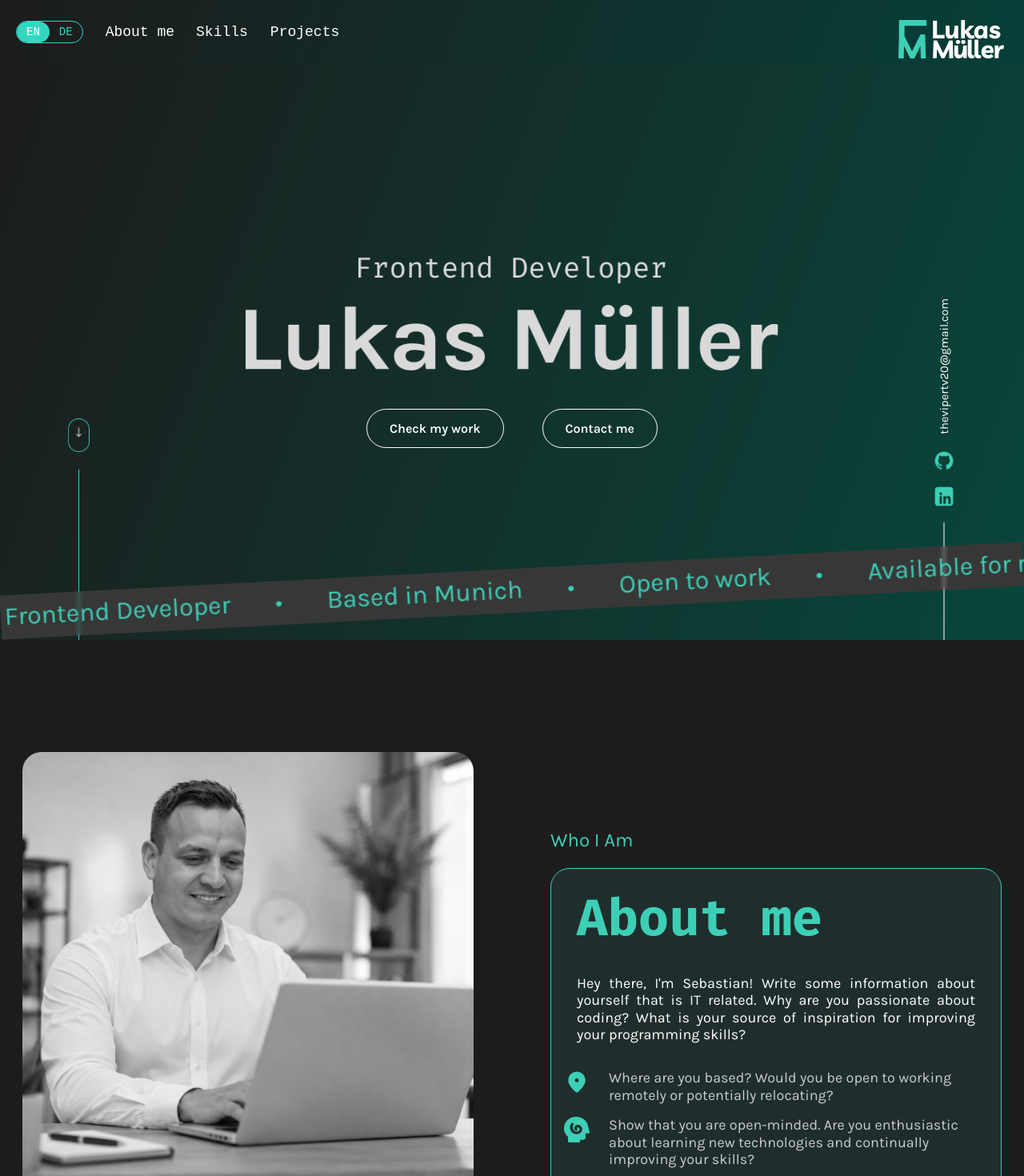
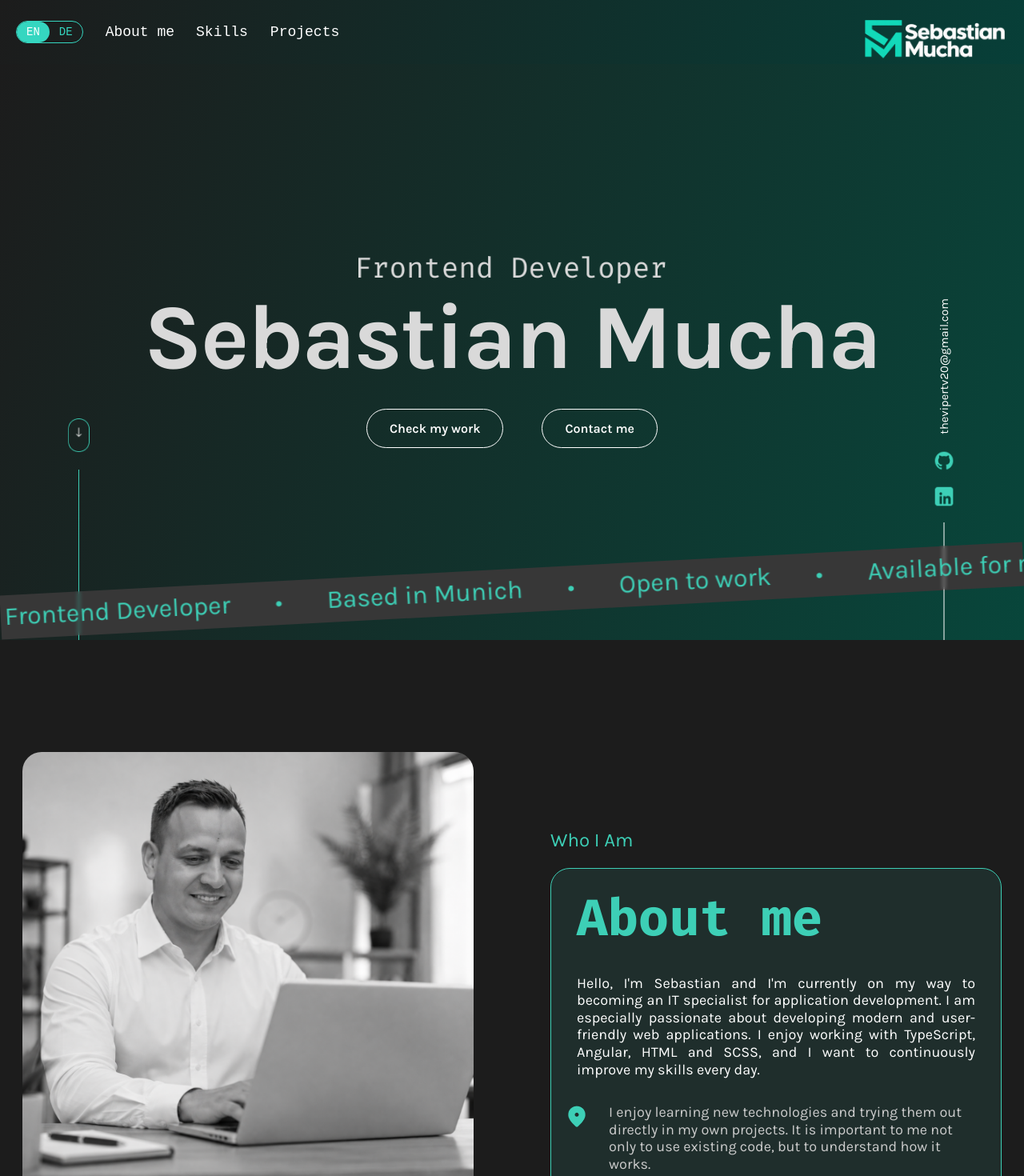
Before and after one commit to thevipertv20-boop/portfolio, an Angular app: page / in a window 1280 px wide. Shown: the top 1470 px of the page at 80% size. Built offline with nearby package versions, Linux system fonts and the light colour scheme.

Commit message:
feat: update branding and about me

```diff
--- a/src/app/components/footer/footer.html
+++ b/src/app/components/footer/footer.html
@@ -2,9 +2,15 @@
     <div class="footer-content">
         <div class="footer-info">
             <a href="#" class="footer-logo">
-                <img class="footer-logo-normal" src="assets/icons/4. Logo.png" [alt]="t().footer.logoAlt">
-                <img class="footer-logo-hover" src="assets/icons/4. Logo.png" alt="">
+                <img class="footer-logo-normal" src="assets/icons/Sebastian Mucha Logo mit Monogramm.png" [alt]="t().footer.logoAlt">
+                <img class="footer-logo-hover" src="assets/icons/Sebastian Mucha Logo mit Monogramm.png" alt="">
             </a>
+            <svg class="footer-logo-filter" aria-hidden="true">
+                <filter id="footer-logo-outline">
+                    <feMorphology in="SourceAlpha" operator="erode" radius="1" result="inside" />
+                    <feComposite in="SourceGraphic" in2="inside" operator="out" />
+                </filter>
+            </svg>
             <span class="footer-text footer-role">{{ t().footer.role }}</span>
             <span class="footer-text">{{ t().footer.location }}</span>
         </div>
--- a/src/app/components/footer/footer.scss
+++ b/src/app/components/footer/footer.scss
@@ -27,7 +27,7 @@
 .footer-logo {
     position: relative;
     display: block;
-    width: 133px;
+    width: 175px;
     height: 48px;
     overflow: hidden;
 }
@@ -35,19 +35,21 @@
 .footer-logo-normal,
 .footer-logo-hover {
     position: absolute;
-    inset: 0;
-    width: 100%;
-    height: 100%;
-    object-fit: none;
-}
-
-.footer-logo-normal {
-    object-position: -20px -20px;
+    top: -19.8px;
+    left: -34.4px;
+    width: 242px;
+    height: auto;
 }
 
 .footer-logo-hover {
-    object-position: -20px -77px;
+    filter: url(#footer-logo-outline);
     opacity: 0;
+}
+
+.footer-logo-filter {
+    position: absolute;
+    width: 0;
+    height: 0;
 }
 
 .footer-logo:hover .footer-logo-normal {
--- a/src/app/components/header/header.html
+++ b/src/app/components/header/header.html
@@ -20,9 +20,16 @@
         </div>
 
         <a routerLink="/" class="logo">
-            <img class="logo-normal" src="assets/icons/4. Logo.png" alt="Sebastian Mucha">
-            <img class="logo-hover" src="assets/icons/4. Logo.png" alt="">
+            <img class="logo-normal" src="assets/icons/Sebastian Mucha Logo mit Monogramm.png" alt="Sebastian Mucha">
+            <img class="logo-hover" src="assets/icons/Sebastian Mucha Logo mit Monogramm.png" alt="">
         </a>
+
+        <svg class="logo-filter" aria-hidden="true">
+            <filter id="logo-outline">
+                <feMorphology in="SourceAlpha" operator="erode" radius="1" result="inside" />
+                <feComposite in="SourceGraphic" in2="inside" operator="out" />
+            </filter>
+        </svg>
 
     </nav>
 </header>
--- a/src/app/components/header/header.scss
+++ b/src/app/components/header/header.scss
@@ -122,7 +122,7 @@
     display: block;
     align-self: flex-start;
     margin-top: 25px;
-    width: 133px;
+    width: 175px;
     height: 50px;
     overflow: hidden;
 }
@@ -130,19 +130,21 @@
 .logo-normal,
 .logo-hover {
     position: absolute;
-    inset: 0;
-    width: 100%;
-    height: 100%;
-    object-fit: none;
-}
-
-.logo-normal {
-    object-position: -20px -20px;
+    top: -19.8px;
+    left: -34.4px;
+    width: 242px;
+    height: auto;
 }
 
 .logo-hover {
-    object-position: -20px -77px;
+    filter: url(#logo-outline);
     opacity: 0;
+}
+
+.logo-filter {
+    position: absolute;
+    width: 0;
+    height: 0;
 }
 
 .logo:hover .logo-normal {
--- a/src/app/components/hero/hero.html
+++ b/src/app/components/hero/hero.html
@@ -2,9 +2,7 @@
     <div class="hero-content">
         <img class="hero-eyebrow" src="assets/icons/Frontend Developer.png" alt="Frontend Developer">
 
-        <h1 class="hero-title">
-            <img src="assets/icons/Lukas Müller.png" alt="Sebastian Mucha">
-        </h1>
+        <h1 class="hero-title">Sebastian Mucha</h1>
 
         <div class="hero-actions">
             <a href="#projects" class="btn">
--- a/src/app/components/hero/hero.scss
+++ b/src/app/components/hero/hero.scss
@@ -67,13 +67,16 @@
 }
 
 .hero-title {
+    position: relative;
+    top: 0.007em;
     margin: 0 0 clamp(24px, 4vw, 48px);
-}
-
-.hero-title img {
-    display: block;
-    width: clamp(320px, 52vw, 741px);
-    height: auto;
+    font-family: 'Karla', sans-serif;
+    font-weight: 700;
+    font-size: clamp(55.2px, 8.97vw, 128px);
+    line-height: 0.71875;
+    letter-spacing: -0.02em;
+    white-space: nowrap;
+    color: #d9d9d9;
 }
 
 .hero-actions {
--- a/src/app/i18n/language.ts
+++ b/src/app/i18n/language.ts
@@ -34,16 +34,17 @@ export const translations = {
       eyebrow: 'Who I Am',
       title: 'About me',
       text:
-        "Hey there, I'm Sebastian! Write some information about yourself that is IT related. " +
-        'Why are you passionate about coding? What is your source of inspiration for ' +
-        'improving your programming skills?',
+        "Hello, I'm Sebastian and I'm currently on my way to becoming an IT specialist for application " +
+        'development. I am especially passionate about developing modern and user-friendly web applications. ' +
+        'I enjoy working with TypeScript, Angular, HTML and SCSS, and I want to continuously improve my ' +
+        'skills every day.',
       highlights: [
-        'Where are you based? Would you be open to working remotely or potentially relocating?',
-        'Show that you are open-minded. Are you enthusiastic about learning new technologies ' +
-          'and continually improving your skills?',
-        'A brief description of your problem-solving approach. Do you learn from each challenge ' +
-          'as you search for the most efficient or elegant solution? You can include some keywords ' +
-          'like: analytical thinking, creativity, persistence and collaboration.',
+        'I enjoy learning new technologies and trying them out directly in my own projects. It is important ' +
+          'to me not only to use existing code, but to understand how it works.',
+        'When I face new challenges, I work through a problem step by step. I test different approaches, ' +
+          'learn from mistakes and look for a clean and understandable solution.',
+        'Good teamwork is just as important to me as good code. I enjoy exchanging ideas with others, ' +
+          'accepting feedback and supporting my team in achieving a good result together.',
       ],
     },
     skills: {
@@ -284,16 +285,17 @@ export const translations = {
       eyebrow: 'Wer ich bin',
       title: 'Über mich',
       text:
-        'Hallo, ich bin Sebastian! Schreibe hier etwas IT-Bezogenes über dich. ' +
-        'Warum programmierst du mit Leidenschaft? Was inspiriert dich, ' +
-        'deine Programmierkenntnisse zu verbessern?',
+        'Hallo, ich bin Sebastian und aktuell auf dem Weg zum Fachinformatiker für Anwendungsentwicklung. ' +
+        'Besonders begeistert mich die Entwicklung moderner und benutzerfreundlicher Webanwendungen. Ich ' +
+        'arbeite gerne mit TypeScript, Angular, HTML und SCSS und möchte meine Kenntnisse jeden Tag weiter ' +
+        'ausbauen.',
       highlights: [
-        'Wo wohnst du? Wärst du offen für Remote-Arbeit oder einen möglichen Umzug?',
-        'Zeige, dass du aufgeschlossen bist. Lernst du gerne neue Technologien ' +
-          'und verbesserst kontinuierlich deine Fähigkeiten?',
-        'Eine kurze Beschreibung deiner Herangehensweise an Probleme. Lernst du aus jeder ' +
-          'Herausforderung, während du nach der effizientesten oder elegantesten Lösung suchst? ' +
-          'Du kannst Stichworte nennen wie: analytisches Denken, Kreativität, Ausdauer und Teamarbeit.',
+        'Ich lerne gerne neue Technologien und probiere sie direkt in eigenen Projekten aus. Dabei ist mir ' +
+          'wichtig, nicht nur fertigen Code zu verwenden, sondern zu verstehen, wie er funktioniert.',
+        'Bei neuen Herausforderungen arbeite ich mich Schritt für Schritt in ein Problem ein. Ich teste ' +
+          'verschiedene Lösungswege, lerne aus Fehlern und suche nach einer sauberen und verständlichen Lösung.',
+        'Gute Zusammenarbeit ist für mich genauso wichtig wie guter Code. Ich tausche mich gerne mit anderen ' +
+          'aus, nehme Feedback an und unterstütze mein Team dabei, gemeinsam ein gutes Ergebnis zu erreichen.',
       ],
     },
     skills: {
```
Also changed, not shown: public/assets/icons/Sebastian Mucha Logo mit Monogramm.png (added).
